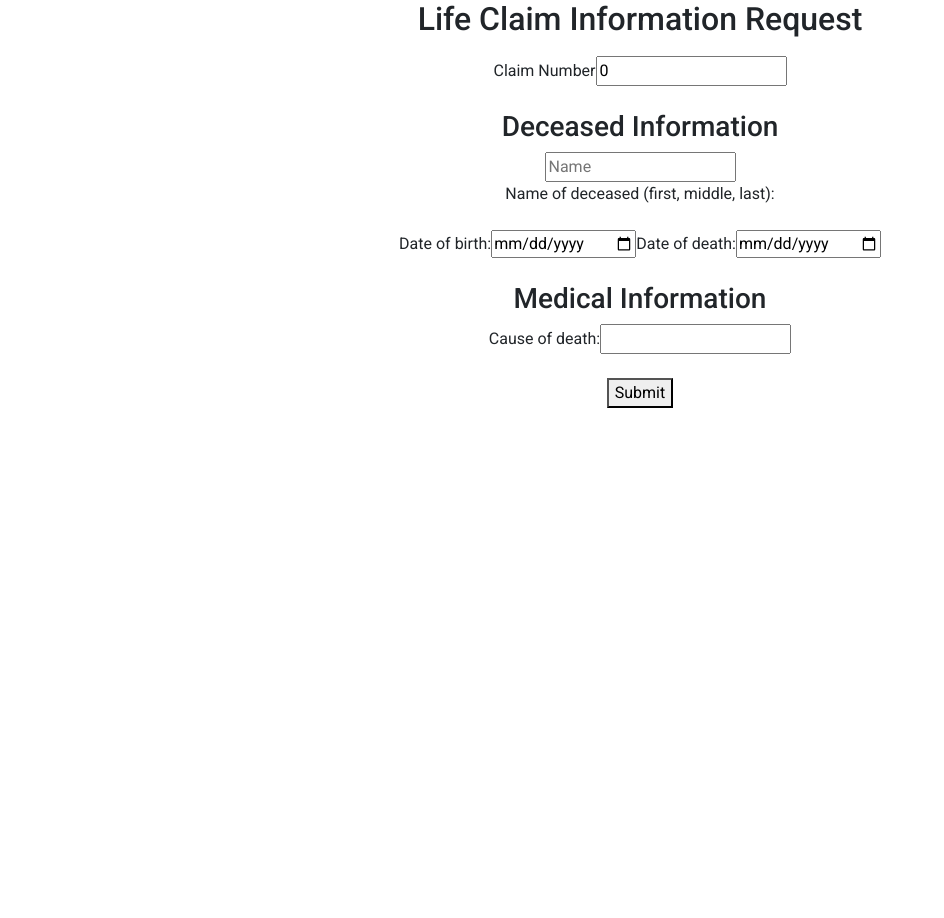
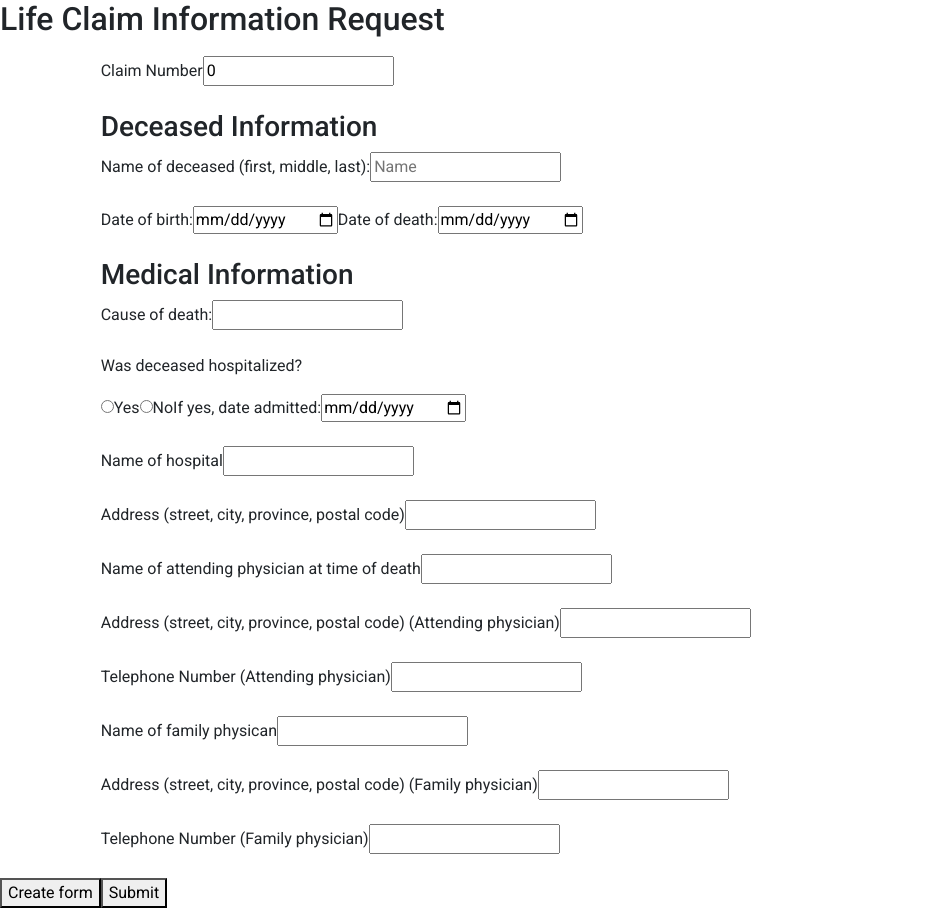
Before and after one commit to PDFlex/PDFLex, a React (Create React App) app: page /form in a window 1280 px wide. Shown: the whole page, without its empty margins (0-944 px from the left). Before the commit the page ends 800 px from the top, so only its background shows below. Built offline with nearby package versions, Linux system fonts and the light colour scheme; no server answers.

Commit message:
Connect frontend to backend!

```diff
--- a/src/App.css
+++ b/src/App.css
@@ -5,7 +5,7 @@
 }
 
 .App {
-  text-align: center;
+  text-align: left;
 }
 
 /*.App-logo {
--- a/src/components/Form.js
+++ b/src/components/Form.js
@@ -1,5 +1,6 @@
 import { useState } from "react";
 import formStyles from "./Form.module.css"
+import axios from "axios";
 
 const Form = () => {
     const [claimNum, setClaimNum] = useState(0); // what is the default value of a number?
@@ -11,7 +12,7 @@ const Form = () => {
 
     // Medical Information
     const [deathCause, setDeathCase] = useState('');
-    const [wasHospitalized, setWasHospitalized] = useState(''); // TODO: Fix
+    const [wasHospitalized, setWasHospitalized] = useState(false);
     const [hospitalizationDate, setHospitalizationDate] = useState(new Date());
     const [hospitalName, setHospitalName] = useState('');
     const [hospitalAddress, setHospitalAddress] = useState('');
@@ -33,39 +34,96 @@ const Form = () => {
 
     const handleSubmit = (e) => {
         e.preventDefault();
-        const deceasedInfo = {name, doB, doD}
-        const medicalInfo = {deathCause}
-        const form = {deceasedInfo, medicalInfo};
-        console.log(JSON.stringify(form))
+        const deceasedInfo = {name, doB, doD};
+
+        const attendingPhysicianInfo = {attendingPhysicianName, attendingPhysicianAddress, attendingPhysicianPhone};
+        const familyPhysicianInfo = {familyPhysicianName, familyPhysicianAddress, familyPhysicianPhone};
+        const medicalInfo = {
+            deathCause, wasHospitalized, hospitalizationDate, hospitalName, hospitalAddress,
+            attendingPhysicianInfo, familyPhysicianInfo};
+
+        const form = {name};
+        console.log(JSON.stringify(form));
+
+        const url = 'http://localhost:8080/form-info/post';
+        axios.post(url, form).then(() => {});
+    }
+
+    const getInfo = () => {
+        const url2 = 'http://localhost:8080/form-info/get';
+        axios.get(url2).then((res) => {
+            console.log(res)
+        });
     }
 
     return (
         <div className="form">
             <h2>Life Claim Information Request</h2>
 
+            <button onClick={getInfo}>Create form</button>
+
             <form onSubmit={handleSubmit} className={formStyles.form}>
 
                 {/* HEADER */}
+                <div className="header">
                     <label>Claim Number</label>
-                <input type="number" placeholder="Claim Number" value={claimNum} onChange={(e) => setClaimNum(e.target.value)}/>
-                <br /><br />
+                    <input type="number" placeholder="Claim Number" value={claimNum} onChange={(e) => setClaimNum(e.target.value)}/><br /><br />
+                </div>
 
                 {/* DECEASED INFORMATION */}
+                <div className="deceasedInfo">
                     <h3 className={formStyles.h3}>Deceased Information</h3>
-                <input type="text" placeholder="Name" value={name} onChange={(e) => setName(e.target.value)} /><br />
-
-                <label>Name of deceased (first, middle, last):</label><br /><br />
+                    <label>Name of deceased (first, middle, last):</label>
+                    <input type="text" placeholder="Name" value={name} onChange={(e) => setName(e.target.value)} /><br /><br />
 
                     <label>Date of birth:</label>
                     <input type="date" value={doB} onChange={(e) => setDOB(e.target.value)}/>
                     <label>Date of death:</label>
                     <input type="date" value={doD} onChange={(e) => setDOD(e.target.value)}/><br /><br />
+                </div>
 
                 {/* MEDICAL INFORMATION */}
+                <div className="medicalInfo">
                     <h3>Medical Information</h3>
                     <label>Cause of death:</label>
                     <input type="text" value={deathCause} onChange={(e) => setDeathCase(e.target.value)}/><br /><br />
 
+                    <p>Was deceased hospitalized?</p>
+                    <input type="radio" name="hospitalized" value={wasHospitalized} onChange={(e) => setWasHospitalized(true)}/>
+                    <label>Yes</label>
+                    <input type="radio" name="hospitalized" value={wasHospitalized} onChange={(e) => setWasHospitalized(false)}/>
+                    <label>No</label>
+                    <label>If yes, date admitted:</label>
+                    <input type="date" value={hospitalizationDate} onChange={(e) => setHospitalizationDate(e.target.value)}/><br /><br />
+
+                    <label>Name of hospital</label>
+                    <input type="text" value={hospitalName} onChange={(e) => setHospitalName(e.target.value)}/><br /><br />
+
+                    <label>Address (street, city, province, postal code)</label>
+                    <input type="text" value={hospitalAddress} onChange={(e) => setHospitalAddress(e.target.value)}/><br /><br />
+
+                    <label>Name of attending physician at time of death</label>
+                    <input type="text" value={attendingPhysicianName} onChange={(e) => setAttendingPhysicianName(e.target.value)}/><br /><br />
+
+                    <label>Address (street, city, province, postal code) (Attending physician)</label>
+                    <input type="text" value={attendingPhysicianAddress} onChange={(e) => setAttendingPhysicianAddress(e.target.value)}/><br /><br />
+
+                    <label>Telephone Number (Attending physician) </label>
+                    <input type="text" value={attendingPhysicianPhone} onChange={(e) => setAttendingPhysicianPhone(e.target.value)}/><br /><br />
+
+                    <label>Name of family physican</label>
+                    <input type="text" value={familyPhysicianName} onChange={(e) => setFamilyPhysicianName(e.target.value)}/><br /><br />
+
+                    <label>Address (street, city, province, postal code) (Family physician)</label>
+                    <input type="text" value={familyPhysicianAddress} onChange={(e) => setFamilyPhysicianAddress(e.target.value)}/><br /><br />
+
+                    <label>Telephone Number (Family physician)</label>
+                    <input type="text" value={familyPhysicianPhone} onChange={(e) => setFamilyPhysicianPhone(e.target.value)}/><br /><br />
+
+                    {/* TODO: Adding physicians from the past two years */}
+                </div>
+
+                {/* EMPLOYMENT INFORMATION */}
 
                 <button>Submit</button>
             </form>
--- a/src/components/Form.module.css
+++ b/src/components/Form.module.css
@@ -4,5 +4,5 @@
 }
 
 .h3 {
-    text-align: center;
+    text-align: left;
 }
```
Also changed, not shown: src/components/CodeDump.js (+7 -39 lines). Lines whose indentation alone changed are shown as unchanged.
